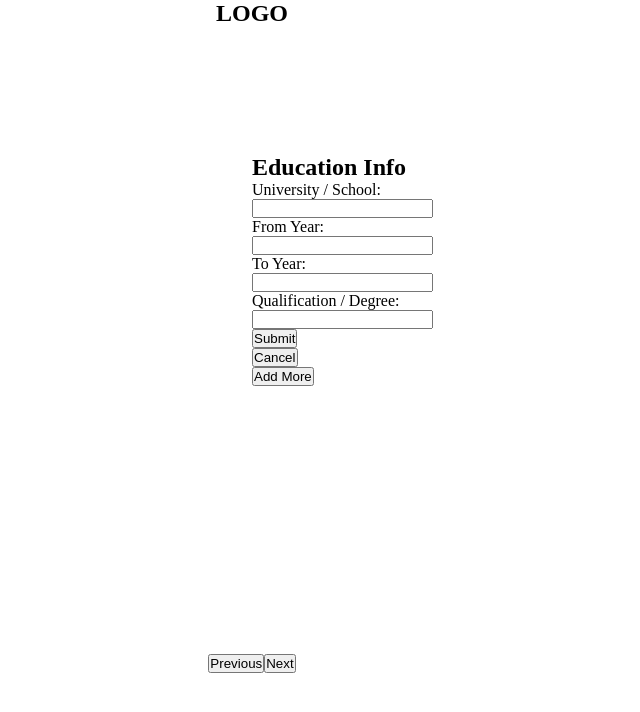
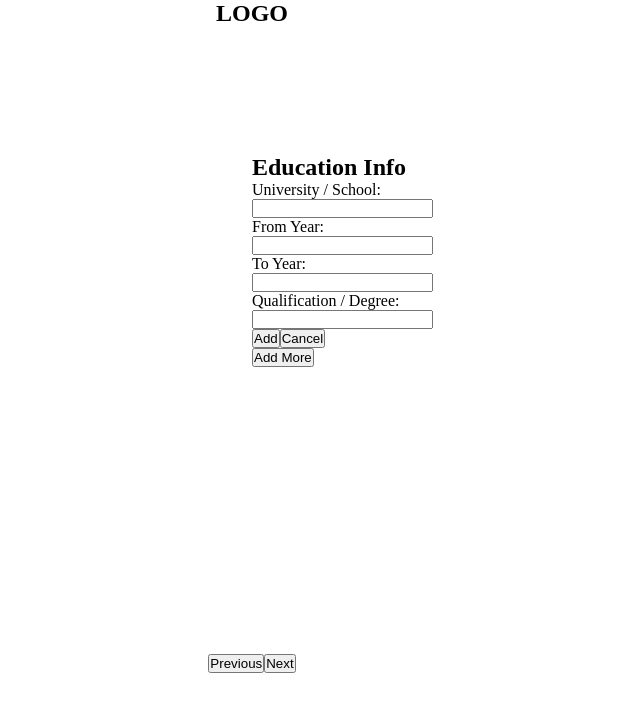
Before and after one commit to nrod42/cv-project, a React (Create React App) app: page / in a window 1280 px wide. Both pictures are taken after a click on the button "Next". Shown: the top 712 px of the page, without its empty margins (388-1028 px from the left). Built offline with nearby package versions, Linux system fonts and the light colour scheme.

Commit message:
Add button now hides forms

```diff
--- a/src/Components/Education.js
+++ b/src/Components/Education.js
@@ -1,15 +1,13 @@
 import React from "react";
 import EducationForm from "./EducationForm";
 import EducationCard from "./EducationCard";
-import uniqid from "uniqid";
+// import uniqid from "uniqid";
 
 class Education extends React.Component {
   constructor() {
     super();
     //Instead of making a new form, only allow one. once that form is submitted, a card is made and the form is wiped and hidden. When add more is clicked, we simply show the form again
     this.state = {
-      educationForms: [<EducationForm />],
-      //   cardInfo={this.state.cardInfo}
       educationCards: [],
       cardInfo: {
         school: "",
@@ -18,34 +16,24 @@ class Education extends React.Component {
         degree: "",
       },
     };
-
-    this.addEducationForm = this.addEducationForm.bind(this);
-    this.addEducationCard = this.addEducationCard.bind(this);
   }
 
-  addEducationForm() {
-    this.setState({
-      educationForms: [...this.state.educationForms, <EducationForm />],
-    });
-  }
-
-  addEducationCard() {
-    this.setState({
-      educationCards: [...this.state.educationCards, <EducationCard />],
-    });
-  }
-
-  //   makeCard (school,fromYear,toYear,degree) {
-  //     <EducationCard school={school}
+  //   addEducationCard() {
+  //     this.setState({
+  //       educationCards: [...this.state.educationCards, <EducationCard />],
+  //     });
   //   }
 
   render() {
     return (
       <div>
         <h2>Education Info</h2>
-        {this.state.educationForms}
+        {/* Ideally, we could send state of form div and then in the form componenet, make toggle affect the state here in the parent.
+        Basically, you click submit in child, it updates state here and hides the form.
+        Thhen, in here, clicking add more shows form again */}
+        <EducationForm />
         <div className="addMoreBtn">
-          <button onClick={this.addEducationForm}>Add More</button>
+          <button>Add More</button>
         </div>
       </div>
     );
--- a/src/Components/EducationForm.js
+++ b/src/Components/EducationForm.js
@@ -5,6 +5,7 @@ class EducationForm extends React.Component {
     super();
 
     this.state = {
+      isActive: true,
       cardInfo: {
         school: "",
         fromYear: "",
@@ -18,6 +19,7 @@ class EducationForm extends React.Component {
     this.handleToYearChange = this.handleToYearChange.bind(this);
     this.handleDegreeChange = this.handleDegreeChange.bind(this);
     this.onSubmitTask = this.onSubmitTask.bind(this);
+    this.toggleEducationForm = this.toggleEducationForm.bind(this);
   }
 
   handleSchoolChange = (e) => {
@@ -64,6 +66,12 @@ class EducationForm extends React.Component {
     });
   };
 
+  toggleEducationForm = () => {
+    this.setState({
+      isActive: !this.state.isActive,
+    });
+  };
+
   onSubmitTask = (e) => {
     e.preventDefault();
     console.log(this.state.cardInfo);
@@ -75,12 +83,16 @@ class EducationForm extends React.Component {
         degree: "",
       },
     });
+    this.toggleEducationForm();
   };
 
   render() {
-    // const { school, fromYear, toYear, degree } = this.props;
     return (
-      <div>
+      <div
+        className={
+          this.state.isActive ? "ActiveEducationForm" : "InactiveEducationForm"
+        }
+      >
         <form onSubmit={this.onSubmitTask}>
           <label htmlFor="school">University / School:</label>
           <input
@@ -110,9 +122,9 @@ class EducationForm extends React.Component {
             id="degree"
             value={this.state.cardInfo.degree}
           ></input>
-          <button type="submit">Submit</button>
+          <button type="submit">Add</button>
+          <button type="button">Cancel</button>
         </form>
-        <button>Cancel</button>
       </div>
     );
   }
--- a/src/index.css
+++ b/src/index.css
@@ -44,6 +44,7 @@ html, body {
     overflow: auto;
     display: flex;
     flex-direction: column;
+    height: auto;
 }
 
 .inactiveForm {
@@ -54,8 +55,24 @@ html, body {
     overflow: hidden;
     display: flex;
     flex-direction: column;
+    height: 0;
 }
 
 .formNavBtns {
 
 }
+
+.ActiveEducationForm {
+    height: auto;
+    opacity: 1;
+    visibility: visible;
+    overflow: auto;
+
+}
+
+.InactiveEducationForm {
+    height: 0;
+    opacity: 0;
+    visibility: hidden;
+    overflow: hidden;
+}
```
